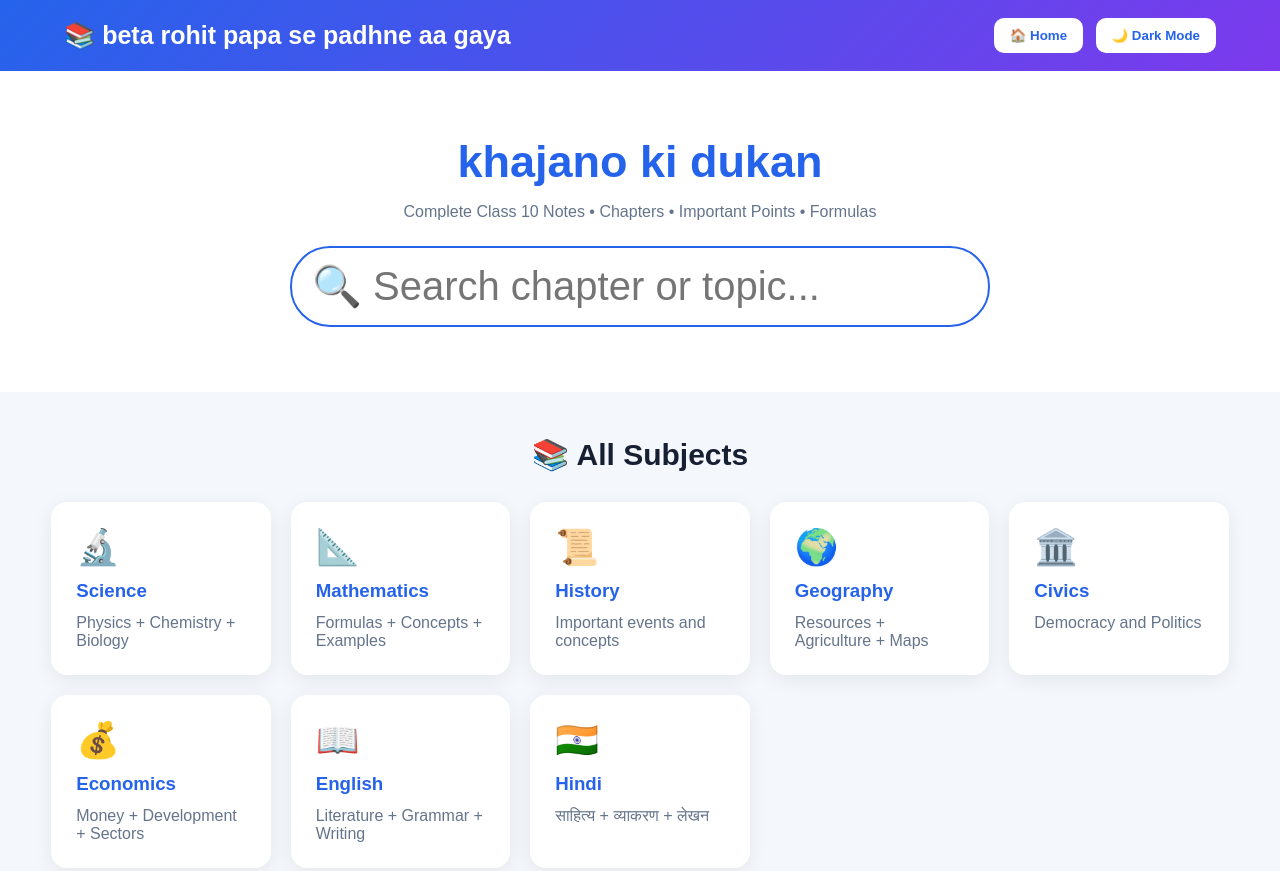
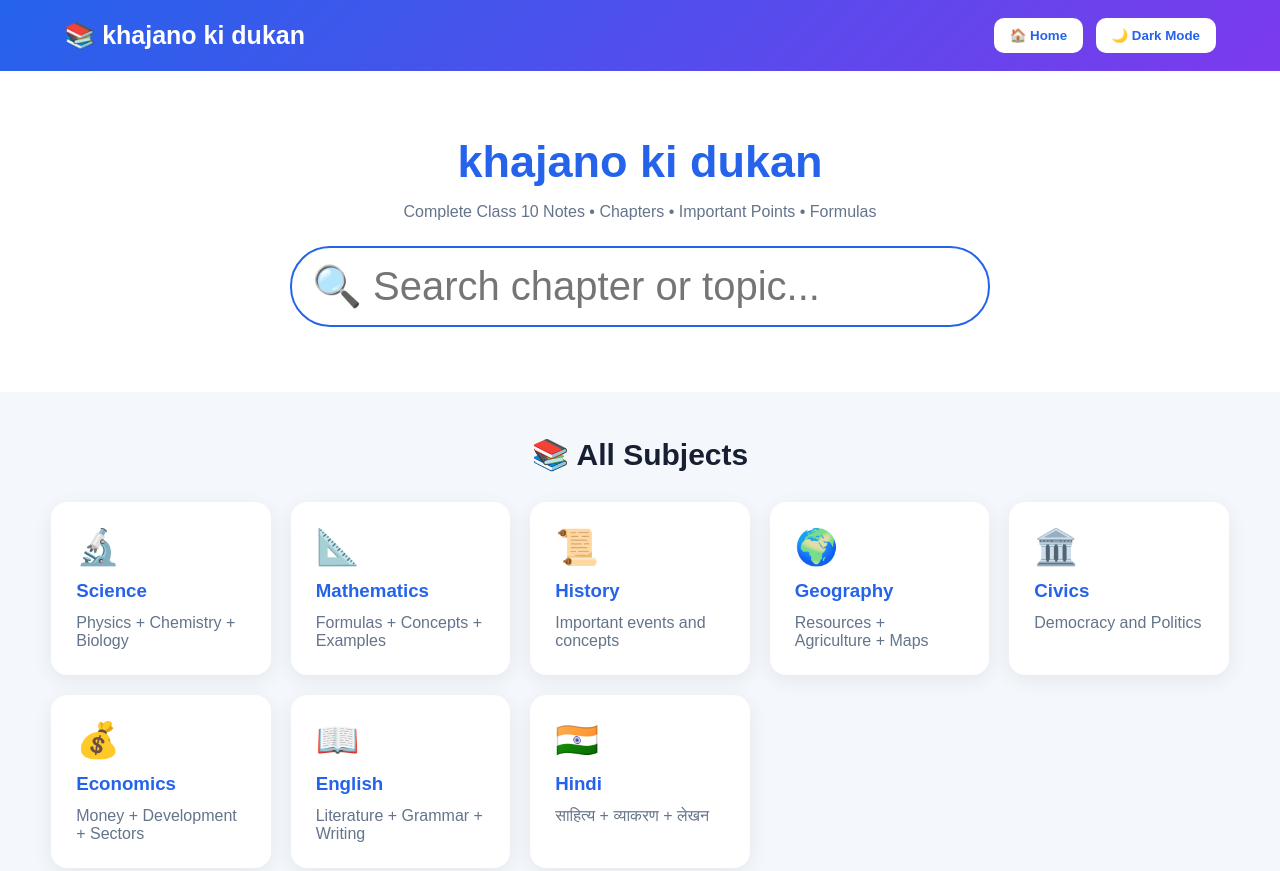
Before and after one commit to rohitindex/new, a plain HTML site: page index.html in a window 1280 px wide. Shown: the top 871 px of the page. Drawn offline with Linux system fonts and the light colour scheme.

Commit message:
Update index.html
changing

```diff
--- a/index.html
+++ b/index.html
@@ -238,7 +238,7 @@ body.dark .formula{
 <div class="nav">
 
 <div class="logo">
-📚 beta rohit papa se padhne aa gaya
+📚  khajano ki dukan
 </div>
 
 <div>
```
